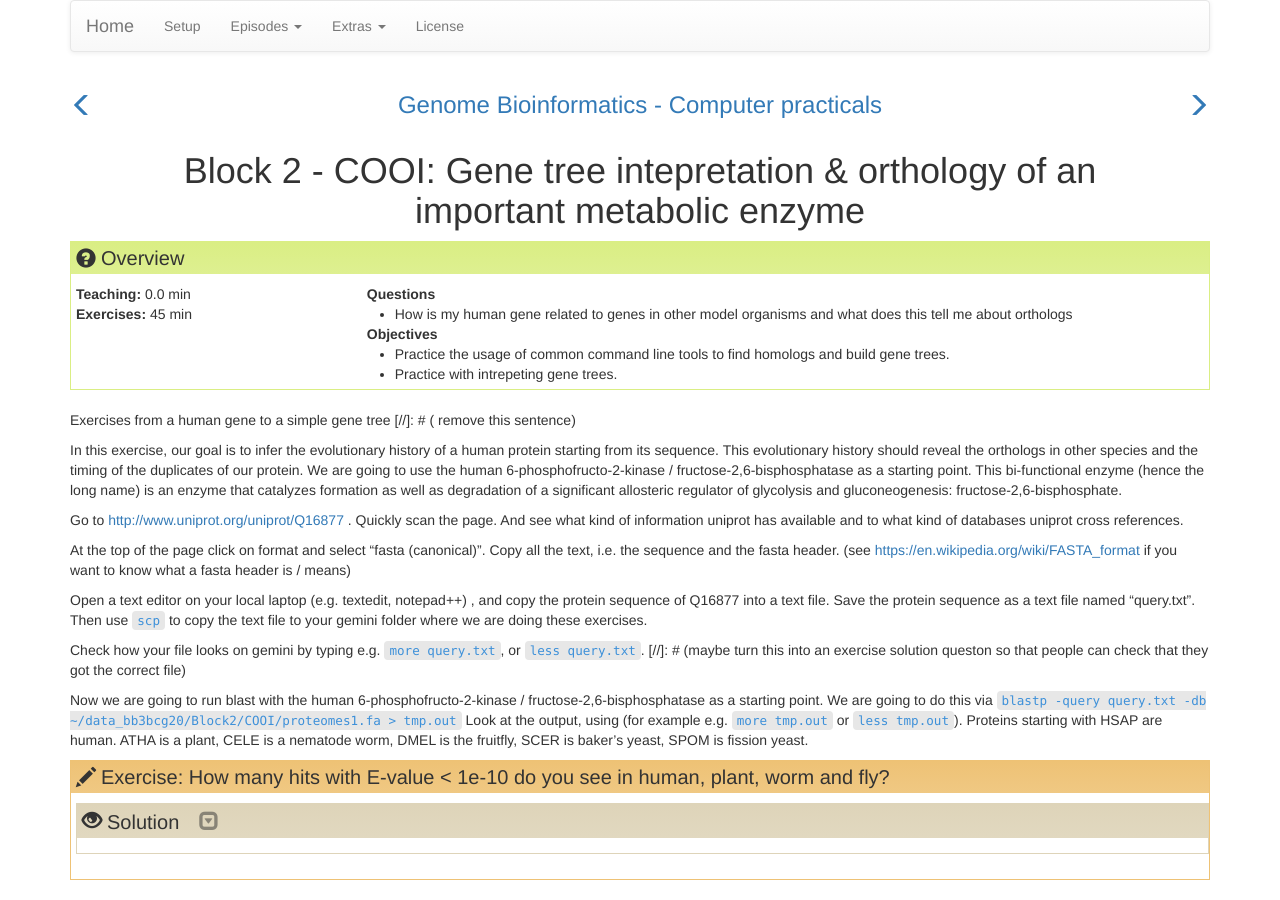
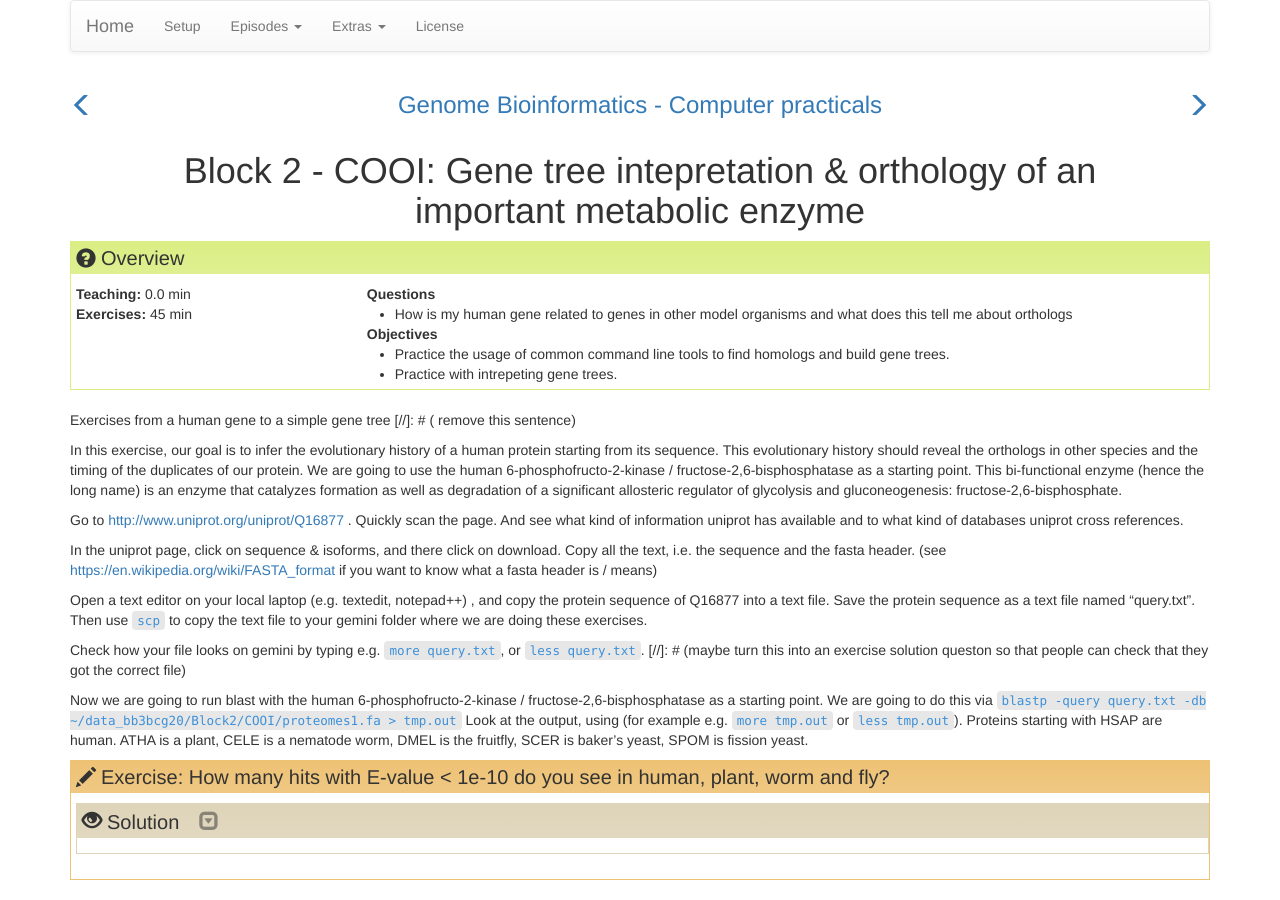
Before and after one commit to TeamMGE/GenomeBioinformaticsCourse, a Jekyll site: the page built from _episodes/40-COOI.md, in a window 1280 px wide and 900 px high. Built offline with Jekyll 4.4.1, drawn with Linux system fonts in a browser that asks for light colours.

Commit message:
Update 40-COOI.md

```diff
--- a/_episodes/40-COOI.md
+++ b/_episodes/40-COOI.md
@@ -18,7 +18,7 @@ In this exercise, our goal is to infer the evolutionary history of a human prote
 
 Go to  [http://www.uniprot.org/uniprot/Q16877](http://www.uniprot.org/uniprot/Q16877) . Quickly scan the page. And see what kind of information uniprot has available and to what kind of databases uniprot cross references.
 
-At the top of the page click on format and select “fasta (canonical)”. Copy all the text, i.e. the sequence and the fasta header. (see [https://en.wikipedia.org/wiki/FASTA_format](https://en.wikipedia.org/wiki/FASTA_format) if you want to know what a fasta header is / means)
+In the uniprot page, click on sequence & isoforms, and there click on download. Copy all the text, i.e. the sequence and the fasta header. (see [https://en.wikipedia.org/wiki/FASTA_format](https://en.wikipedia.org/wiki/FASTA_format) if you want to know what a fasta header is / means)
 
 Open a text editor on your local laptop (e.g. textedit, notepad++) , and copy the protein sequence of Q16877 into a text file. Save the protein sequence as a text file named “query.txt”. Then use `scp` to copy the text file to your gemini folder where we are doing these exercises.
 
```
